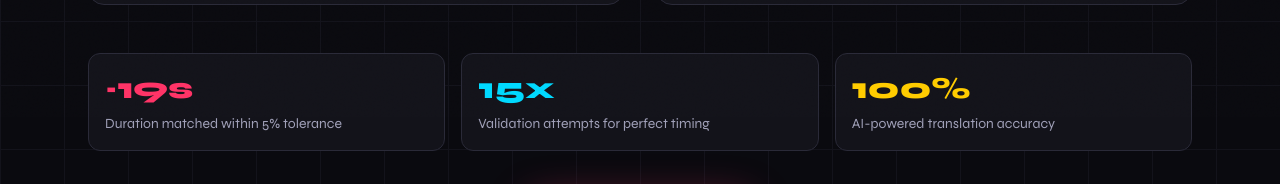
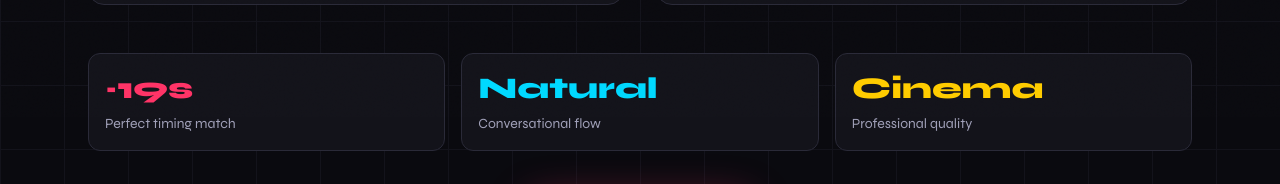
Before and after one commit to Nimieeee/Transl8, a Next.js app in the folder packages/frontend/: page /demo in a window 1280 px wide. Shown: the part 683-867 px from the top of the page. Built offline with nearby package versions, Linux system fonts and the light colour scheme.

Commit message:
Update demo page stats to be less technical

```diff
--- a/packages/frontend/src/app/demo/page.tsx
+++ b/packages/frontend/src/app/demo/page.tsx
@@ -114,15 +114,15 @@ export default function DemoPage() {
         <div className={`mt-8 sm:mt-12 grid grid-cols-1 sm:grid-cols-3 gap-4 ${mounted ? 'animate-fade-in opacity-0 delay-200' : 'opacity-0'}`}>
           <div className="p-4 bg-[#13131a] border border-[#2a2a38] rounded-xl">
             <div className="text-2xl sm:text-3xl font-black text-[#ff3366] mb-2">~19s</div>
-            <p className="text-sm text-[#a0a0b8]">Duration matched within 5% tolerance</p>
+            <p className="text-sm text-[#a0a0b8]">Perfect timing match</p>
           </div>
           <div className="p-4 bg-[#13131a] border border-[#2a2a38] rounded-xl">
-            <div className="text-2xl sm:text-3xl font-black text-[#00d9ff] mb-2">15x</div>
-            <p className="text-sm text-[#a0a0b8]">Validation attempts for perfect timing</p>
+            <div className="text-2xl sm:text-3xl font-black text-[#00d9ff] mb-2">Natural</div>
+            <p className="text-sm text-[#a0a0b8]">Conversational flow</p>
           </div>
           <div className="p-4 bg-[#13131a] border border-[#2a2a38] rounded-xl">
-            <div className="text-2xl sm:text-3xl font-black text-[#ffcc00] mb-2">100%</div>
-            <p className="text-sm text-[#a0a0b8]">AI-powered translation accuracy</p>
+            <div className="text-2xl sm:text-3xl font-black text-[#ffcc00] mb-2">Cinema</div>
+            <p className="text-sm text-[#a0a0b8]">Professional quality</p>
           </div>
         </div>
 
```
